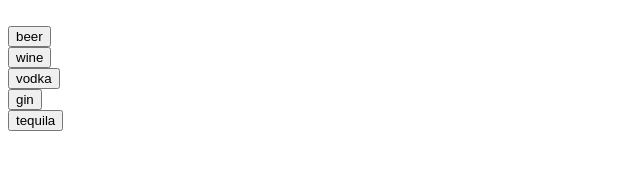
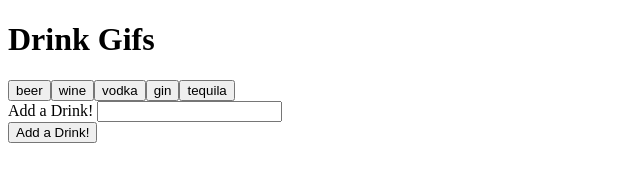
Before and after one commit to loganshahan/Giphy, a plain HTML site: page index.html in a window 1280 px wide. Shown: the whole page, without its empty margins (0-640 px from the left). Drawn offline with nearby package versions, Linux system fonts and the light colour scheme.

Commit message:
adding buttons

```diff
--- a/giphy.js
+++ b/giphy.js
@@ -1,19 +1,33 @@
 var topic = ["beer", "wine", "vodka", "gin", "tequila"];
 
 function createButton(){
+    $("#buttons-here").empty();
     for(i=0; i<topic.length; i++){
         // var button = document.getElementById("buttons-here").innerHTML += "<button>" + topic[i] + "</button>";
         // button.setAttribute("data-drink", topic[i]);
-        document.write("<div>");
-        document.write("<input type='button' value='" + topic[i] + "'/>");
-        document.write("</div>");
+        // document.write("<div>");
+        // document.write("<input type='button' value='" + topic[i] + "'/>");
+        // document.write("</div>");
+        var a = $("<button>");
+        a.addClass("drink");
+        a.attr("data-drink", topic[i]);
+        a.text(topic[i]);
+        $("#buttons-here").append(a);
+
     }
 }
-createButton()
+// createButton()
+$("#add-drink").on("click", function(event){
+    event.preventDefault();
+    var drinks = $("#drink-input").val().trim();
+    topic.push(drinks);
+    createButton();
+})
+createButton();
 
-$("input").on("click", function(){
-    var drink = $(this).attr("value");
-    console.log($(this).attr("value"));
+$(document).on("click", ".drink", function(){
+    var drink = $(this).attr("data-drink");
+    console.log($(this).attr("data-drink"));
     var queryURL = "https://api.giphy.com/v1/gifs/search?q=" +
     drink + "&api_key=RWDFNcZjNeG9mcngWHqfz4VI50lezycc&limit=10";
 
--- a/index.html
+++ b/index.html
@@ -7,9 +7,18 @@
     <title>Giphy</title>
 </head>
 <body>
+    <h1>Drink Gifs</h1>
 
     <div id="buttons-here"></div>
-    <br>
+    <form id="drink-form">
+            <label for="drink-input">Add a Drink!</label>
+            <input type="text" id="drink-input"><br>
+
+            <!-- Button triggers new movie to be added -->
+            <input id="add-drink" type="submit" value="Add a Drink!">
+    </form>
+
+
     <div id="gifs-here"></div>
 
 
```
